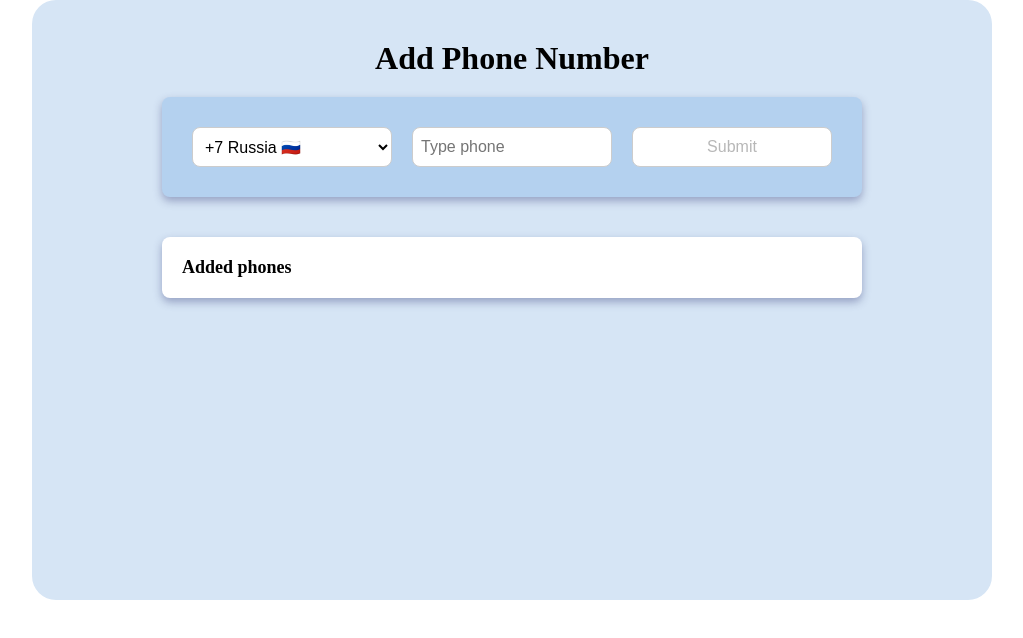
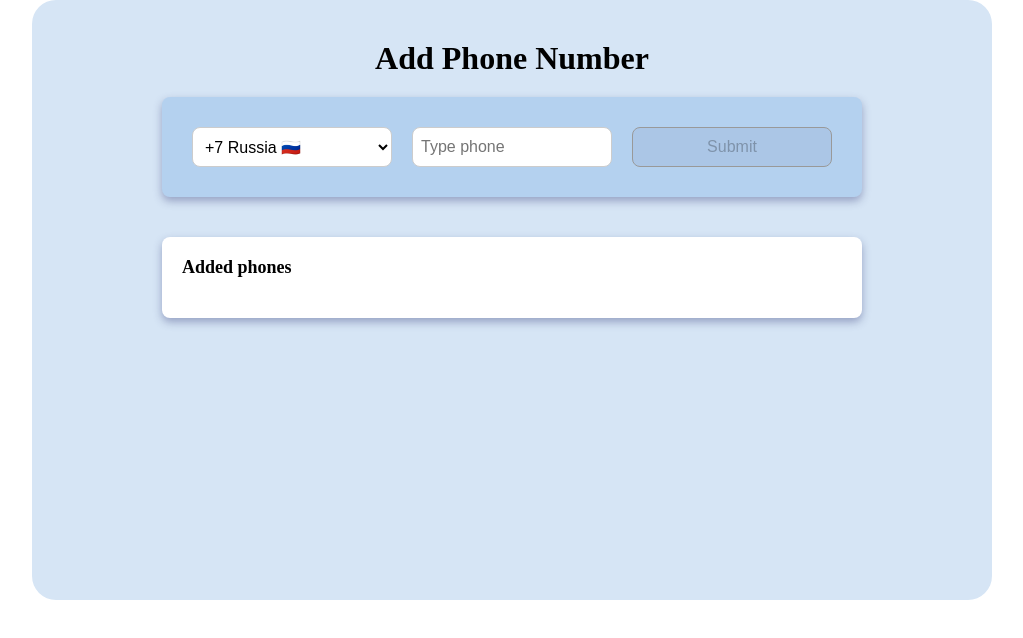
Before and after one commit to egorsoroka8/phone-book, a React (Create React App) app in the folder client/: page / in a window 1280 px wide. Shown: the top 638 px of the page, without its empty margins (128-1151 px from the left). Built offline with nearby package versions, Linux system fonts and the light colour scheme.

Commit message:
customize button

```diff
--- a/client/src/components/PhoneList.jsx
+++ b/client/src/components/PhoneList.jsx
@@ -1,24 +1,17 @@
 import React from "react";
 import { useDispatch, useSelector } from "react-redux";
-import MyButton from "./UI/button/MyButton";
 import './styles/App.css'
 
 const PhoneList = () => {
   const dispatch = useDispatch();
   const { phones }= useSelector((state) => state);
 
-//   const getPhones = () => {
-//     dispatch({ type: "GET_PHONES" });
-//     console.log(phones);
-//   };
-
   return (
     <div className="PhoneList">
-    <h4>Added phones</h4>
+    <h4 style={{marginBottom: 20}}>Added phones</h4>
       {phones.map((phone, index) => (
         <div key={index}>{index + 1} {phone}</div>
       ))}
-      {/* <MyButton onClick={getPhones}>Submit</MyButton> */}
     </div>
   );
 };
--- a/client/src/components/UI/button/MyButton.module.css
+++ b/client/src/components/UI/button/MyButton.module.css
@@ -6,12 +6,24 @@
     font-size: 16px;
     border: 1px solid #ccc;
     border-radius: 8px;
-    background-color: #fff;
+    background-color: #056bcd;
+    color: white;
     cursor: pointer;
     margin: 10px;
     height: 40px;
 }
 
+.myButton:disabled {
+  border: 1px solid #999999;
+  background-color: rgba(0, 8, 66, 0.05);
+  color: rgba(0, 0, 0, 0.26);
+  cursor: default;
+  pointer-events: none;
+}
+.myButton:hover {
+    background-color: #2477c5;
+  }
+
 .myButton:focus {
     outline: none;
     box-shadow: 0 0 4px rgba(0, 0, 0, 0.3);
```
